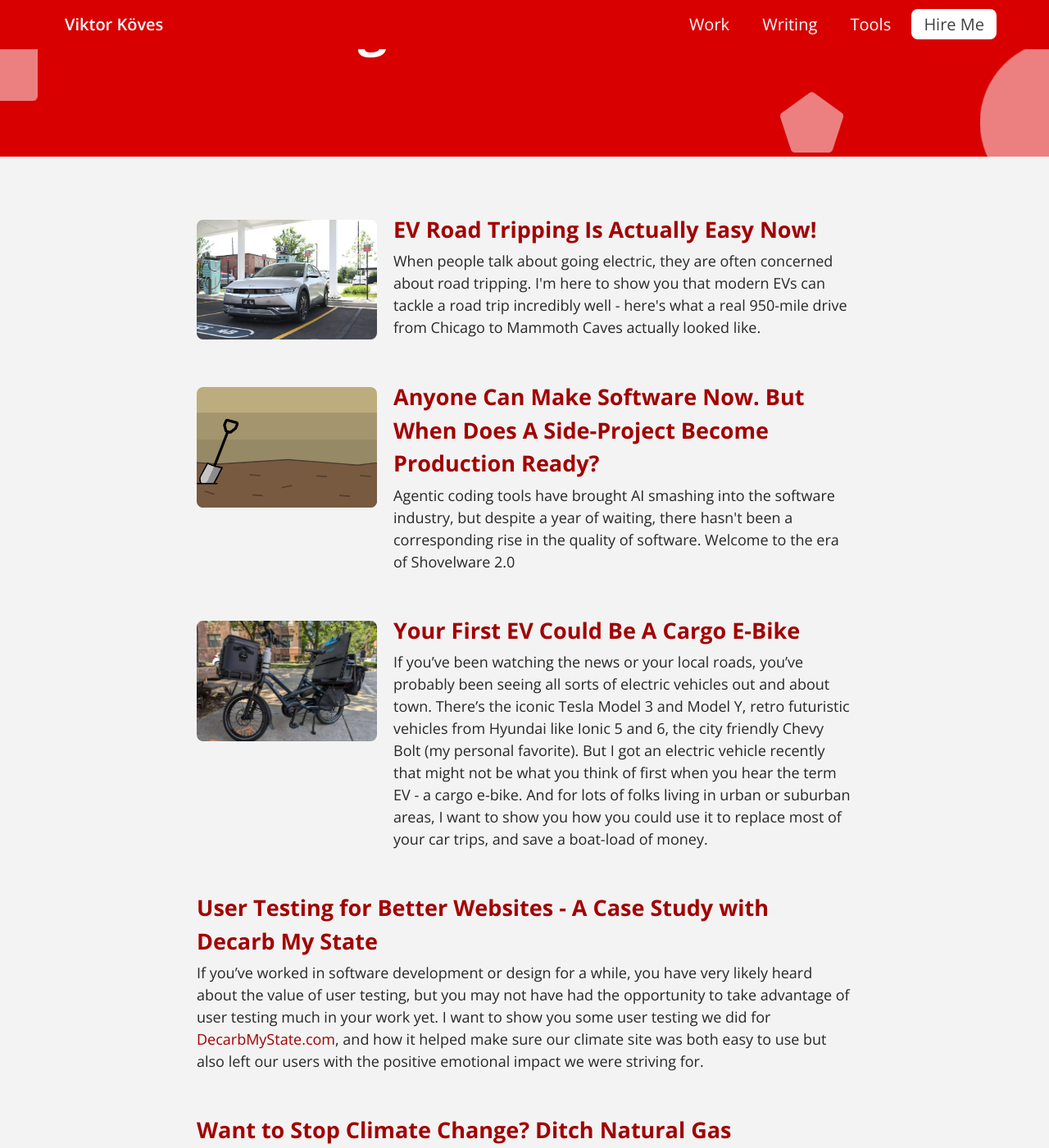
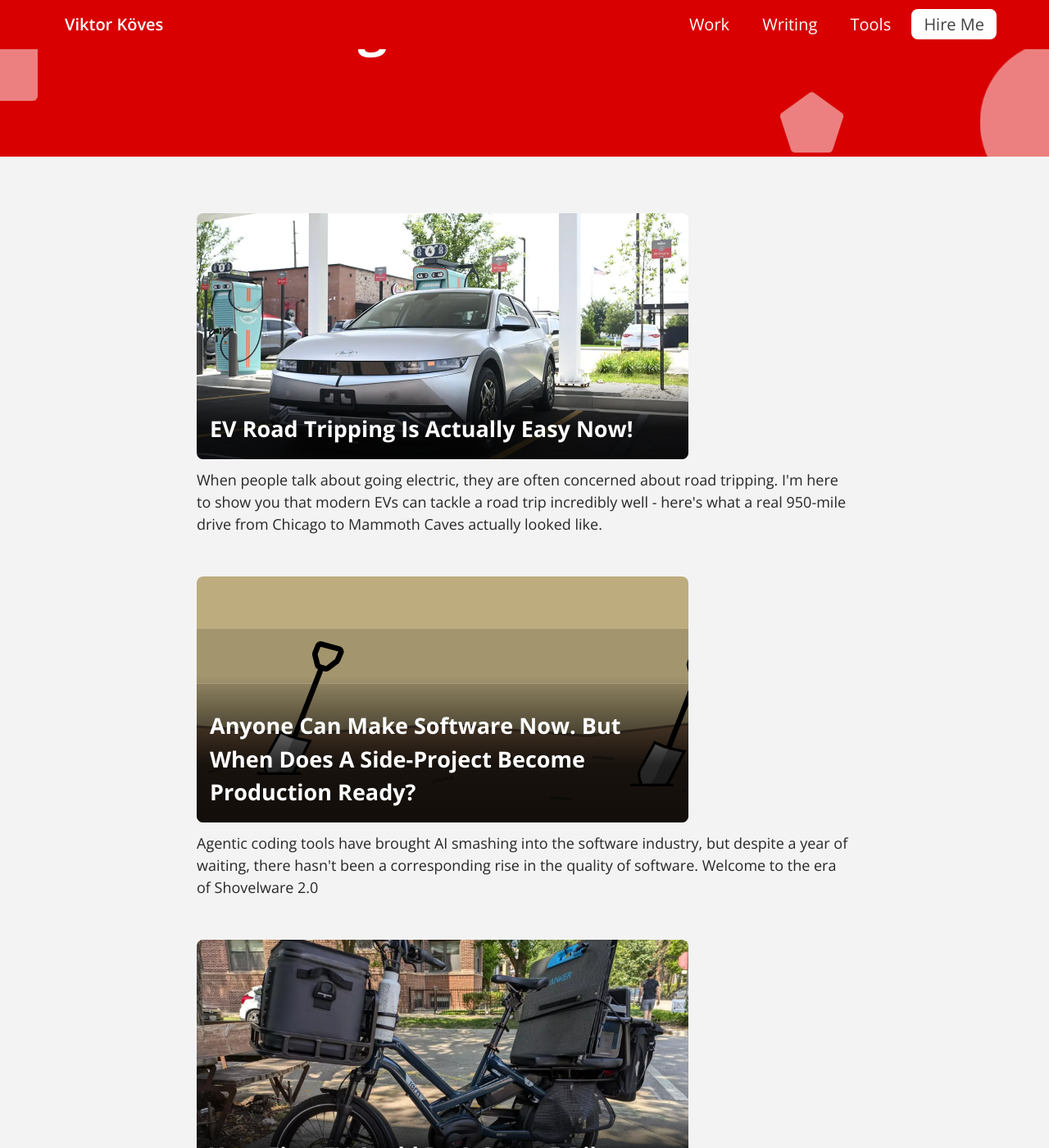
Before and after one commit to vkoves/vkoves.github.io, a Jekyll site: the page built from writing.html, in a window 1280 px wide and 1400 px high, scrolled down 245 px. Shown: the whole window at 82% size. Built offline with Jekyll 4.4.1, drawn with Linux system fonts in a browser that asks for light colours.

Commit message:
Tidy up writing images to no text header images

```diff
--- a/css/writing.scss
+++ b/css/writing.scss
@@ -45,19 +45,27 @@ hr {
 
 /* Post List Styling on the Posts page */
 
-// Width of a post's thumbnail on desktop. Posts without a thumbnail simply omit
-// it and their text runs full width.
-$post-thumbnail-width: 220px;
-// Thumbnails come from article images with varying aspect ratios, so fix one
-// here and let object-fit crop to it. Quoted so Sass treats it as a CSS ratio
-// rather than a division.
-$post-thumbnail-ratio: '3 / 2';
-// Gap between a thumbnail and the post's title and excerpt
-$post-thumbnail-gap: 20px;
-$post-thumbnail-radius: 8px;
-// Nudges the thumbnail down to sit level with the title text beside it, which
-// starts below the h2's own line spacing
-$post-thumbnail-margin-top: 8px;
+// Banner image above each post's title. Fixed size so every card in the list
+// matches, capped to the card width on narrower screens.
+$post-banner-width: 600px;
+$post-banner-height: 300px;
+$post-banner-radius: 8px;
+// Inset of the title from the banner's edges
+$post-banner-text-padding: 16px;
+// Extra room above the title so the gradient has space to fade in from
+// transparent before it reaches the text
+$post-banner-text-padding-top: 40px;
+// Dark scrim behind the title. Article images are arbitrary photos, so the text
+// needs a guaranteed dark backdrop rather than relying on the image being dark.
+// Applied to the title band only, so the rest of the image stays untouched.
+$post-banner-scrim: linear-gradient(
+  to top,
+  rgba(0, 0, 0, 0.85) 0%,
+  rgba(0, 0, 0, 0.8) 40%,
+  rgba(0, 0, 0, 0) 100%
+);
+// Space between the banner and the excerpt below it
+$post-banner-margin-bottom: 12px;
 
 .post-list {
   padding-left: 0px;
@@ -74,31 +82,73 @@ $post-thumbnail-margin-top: 8px;
 
   h2 { margin: 0; }
 
-  // Only listings with a thumbnail become a row; the rest stay full width
+  // Listings with a banner stack the title over the image; the rest are
+  // untouched and keep their plain heading.
   &.-with-image {
-    display: flex;
-    gap: $post-thumbnail-gap;
-    align-items: flex-start;
-  }
+    .post-heading {
+      position: relative;
+      margin-bottom: $post-banner-margin-bottom;
+      border-radius: $post-banner-radius;
+      overflow: hidden;
+      // Push the title band to the bottom of the banner
+      display: flex;
+      flex-direction: column;
+      justify-content: flex-end;
+      width: $post-banner-width;
+      // Never wider than the card it sits in
+      max-width: 100%;
+      height: $post-banner-height;
+      isolation: isolate;
 
-  .thumbnail {
-    flex: 0 0 $post-thumbnail-width;
-    display: block;
-    margin-top: $post-thumbnail-margin-top;
-    border-radius: $post-thumbnail-radius;
-    overflow: hidden;
-    // The image is a link, but its accessible name comes from the title beside
-    // it, so it takes the same focus treatment rather than its own outline
-    line-height: 0;
+      // The scrim rides on the title band rather than the whole banner, so only
+      // the strip behind the text is darkened. Generous top padding lets the
+      // gradient fade in above the title rather than cutting off at its cap
+      // height.
+      // Not positioned: the title's stretched ::after resolves against the
+      // nearest positioned ancestor, which needs to be the banner rather than
+      // this band, or the hit area would only cover the text strip. z-index
+      // works here because the flex item participates in the stacking context.
+      h2 {
+        z-index: 1;
+        padding: $post-banner-text-padding-top $post-banner-text-padding
+          $post-banner-text-padding;
+        background: $post-banner-scrim;
+      }
+    }
 
-    img {
+    .thumbnail {
+      position: absolute;
+      inset: 0;
       width: 100%;
-      aspect-ratio: #{$post-thumbnail-ratio};
+      height: 100%;
       object-fit: cover;
     }
+
+    // White regardless of theme - the text sits on a dark scrim in both
+    .title {
+      color: $white;
+
+      &:hover, &:focus { color: $white; }
+
+      // Stretch the title's hit area over the whole banner so clicking the
+      // image follows the link. Keeps one link in the accessibility tree
+      // rather than wrapping the image in a second, duplicate one.
+      &::after {
+        content: '';
+        position: absolute;
+        inset: 0;
+      }
+    }
+
+    // The stretched link covers the banner, so show the focus ring on the whole
+    // thing rather than just the text, which sits inside its own hit area.
+    .title:focus-visible { outline: none; }
+
+    &:focus-within .post-heading {
+      outline: dashed 3px $brand-red;
+      outline-offset: 2px;
+    }
   }
-
-  .post-details { flex: 1; min-width: 0; }
 
   .category {
     position: relative;
@@ -112,14 +162,6 @@ $post-thumbnail-margin-top: 8px;
   }
 
   .excerpt p { margin: 0px; }
-
-  // Side by side leaves too little room for either on a phone, so stack them
-  // and let the image run the full width of the card
-  @media (max-width: $mobile-max-width) {
-    &.-with-image { flex-direction: column; }
-
-    .thumbnail { flex-basis: auto; width: 100%; }
-  }
 }
 /* End post list styling */
 
--- a/writing.html
+++ b/writing.html
@@ -15,20 +15,24 @@ title: "Writing"
     {% endif %}
 
     <li class="post-listing{% if post.thumbnail %} -with-image{% endif %}">
+      <div class="post-heading">
         {% comment %}
-        A separate field from metadata.image: that one is the social card, which
-        has the title baked into it and would just repeat the heading here.
-        Decorative and aria-hidden, since the adjacent title link already names
-        the post.
+          thumbnail is a separate field from metadata.image: that one is the
+          social card, which has the title baked into it and would just repeat
+          the heading. thumbnailPosition lets a post steer its own crop when the
+          default centre would cut off the subject.
+
+          The image is decorative - the title link stretched over it (see
+          .title::after) makes the whole banner clickable, so a second link
+          here would just duplicate it for keyboard and screen reader users.
         {% endcomment %}
         {% if post.thumbnail %}
-        <a href="{{ post.url }}" class="thumbnail" tabindex="-1" aria-hidden="true">
-          <img src="{{ post.thumbnail }}" alt="" loading="lazy">
-        </a>
+          <img class="thumbnail" src="{{ post.thumbnail }}" alt="" loading="lazy"
+            {% if post.thumbnailPosition %}
+              style="object-position: {{ post.thumbnailPosition }}"
+            {% endif %}>
         {% endif %}
 
-      <div class="post-details">
-        <div class="post-heading">
         <h2>
           <a href="{{ post.url }}" class="title">
             {{ post.title }}
@@ -46,7 +50,6 @@ title: "Writing"
       <div class="excerpt">
         {{ post.excerpt }}
       </div>
-      </div>
     </li>
   {% endfor %}
 </ul>
```
Lines whose indentation alone changed are shown as unchanged.
